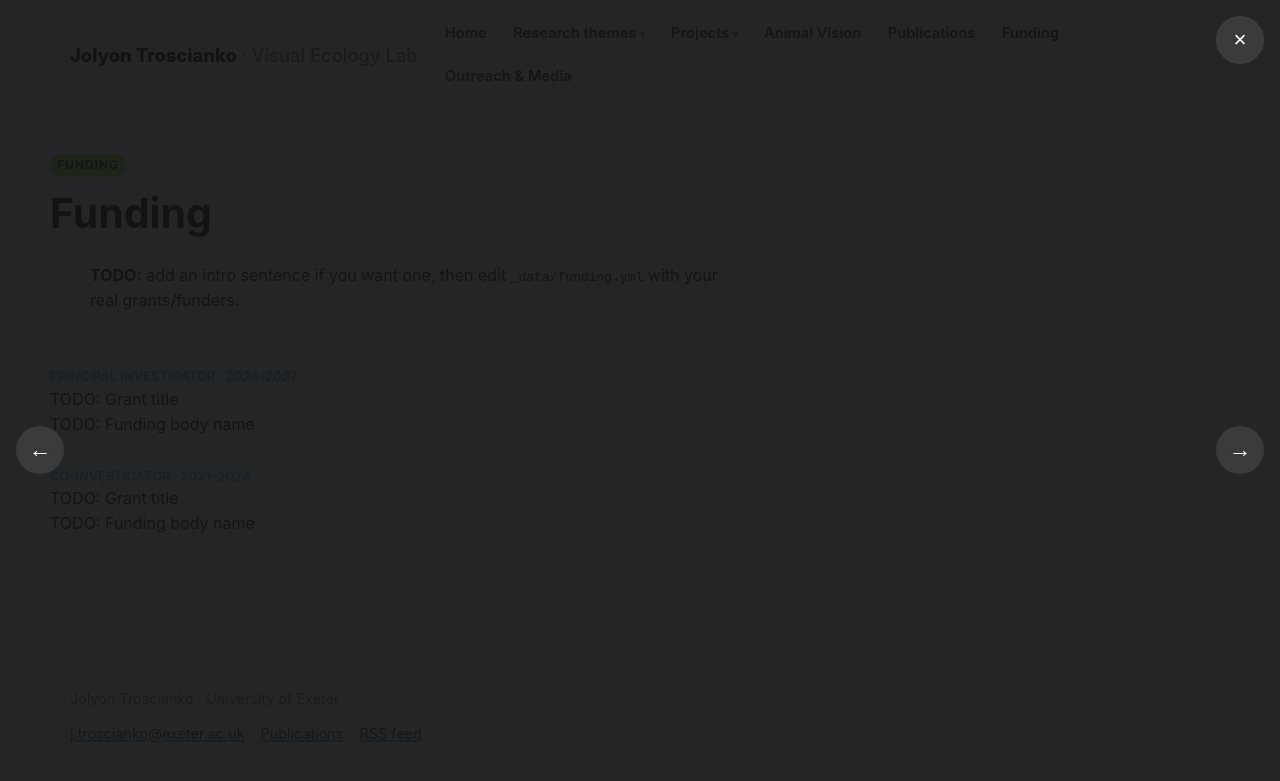
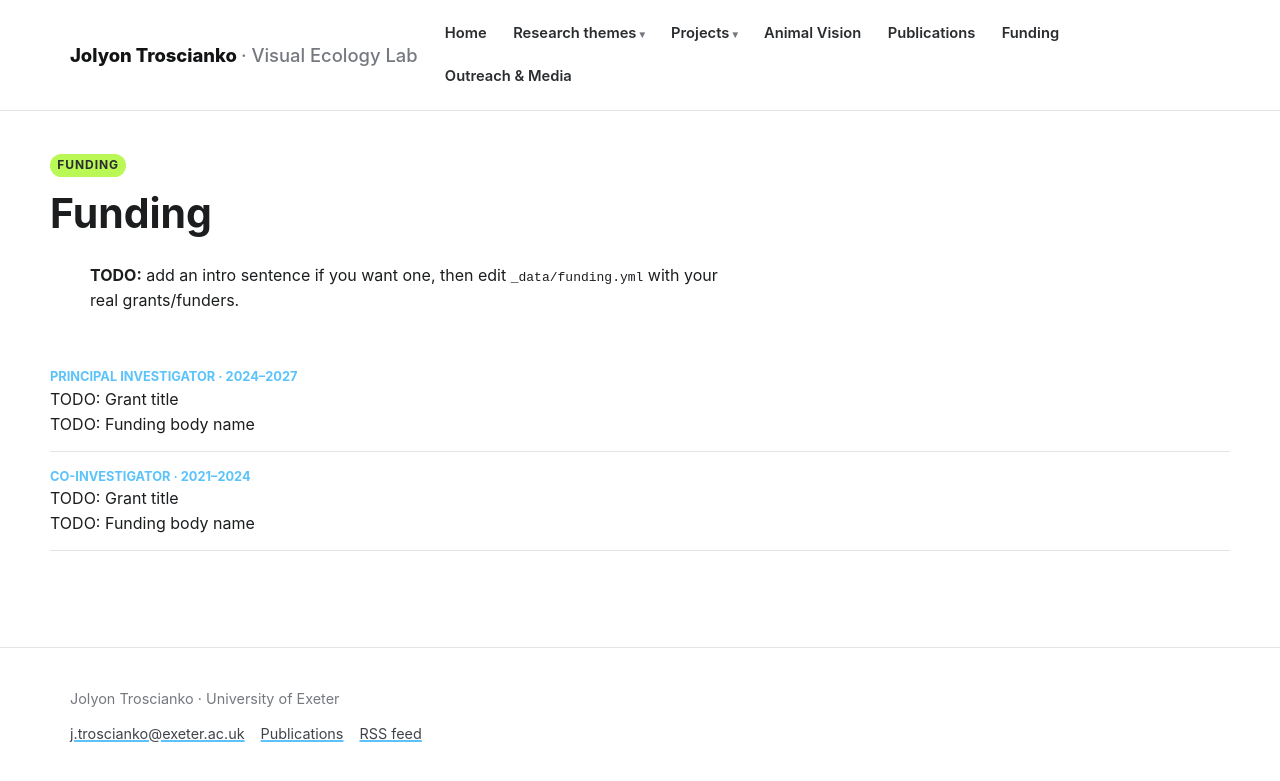
Before and after one commit to troscianko/jolyon, a Jekyll site: the page built from _pages/funding.md, in a window 1280 px wide. Shown: the top 781 px of the page. Built offline with Jekyll 4.4.1, drawn with Linux system fonts in a browser that asks for light colours.

Commit message:
Fix lightbox showing permanently open on every page
Same root cause as the earlier nav-dropdown bug: .lightbox { display: flex }
is an author-stylesheet rule, which always overrides the browser's default
[hidden] { display: none } UA-stylesheet rule regardless of specificity.
Setting lightbox.hidden = true in JS was therefore never actually hiding
it. Added an explicit .lightbox[hidden] { display: none } override.

Co-Authored-By: Claude Sonnet 5 <noreply@anthropic.com>
Claude-Session: https://claude.ai/code/session_01TRNTpKSRcoNfXEmfVwbNLE

```diff
--- a/assets/css/main.scss
+++ b/assets/css/main.scss
@@ -427,6 +427,9 @@ p { margin: 0 0 1em; }
   padding: 2.5rem 1rem;
   overflow-y: auto;
 }
+.lightbox[hidden] {
+  display: none;
+}
 .lightbox-content {
   max-width: min(1100px, 100%);
   width: 100%;
```
